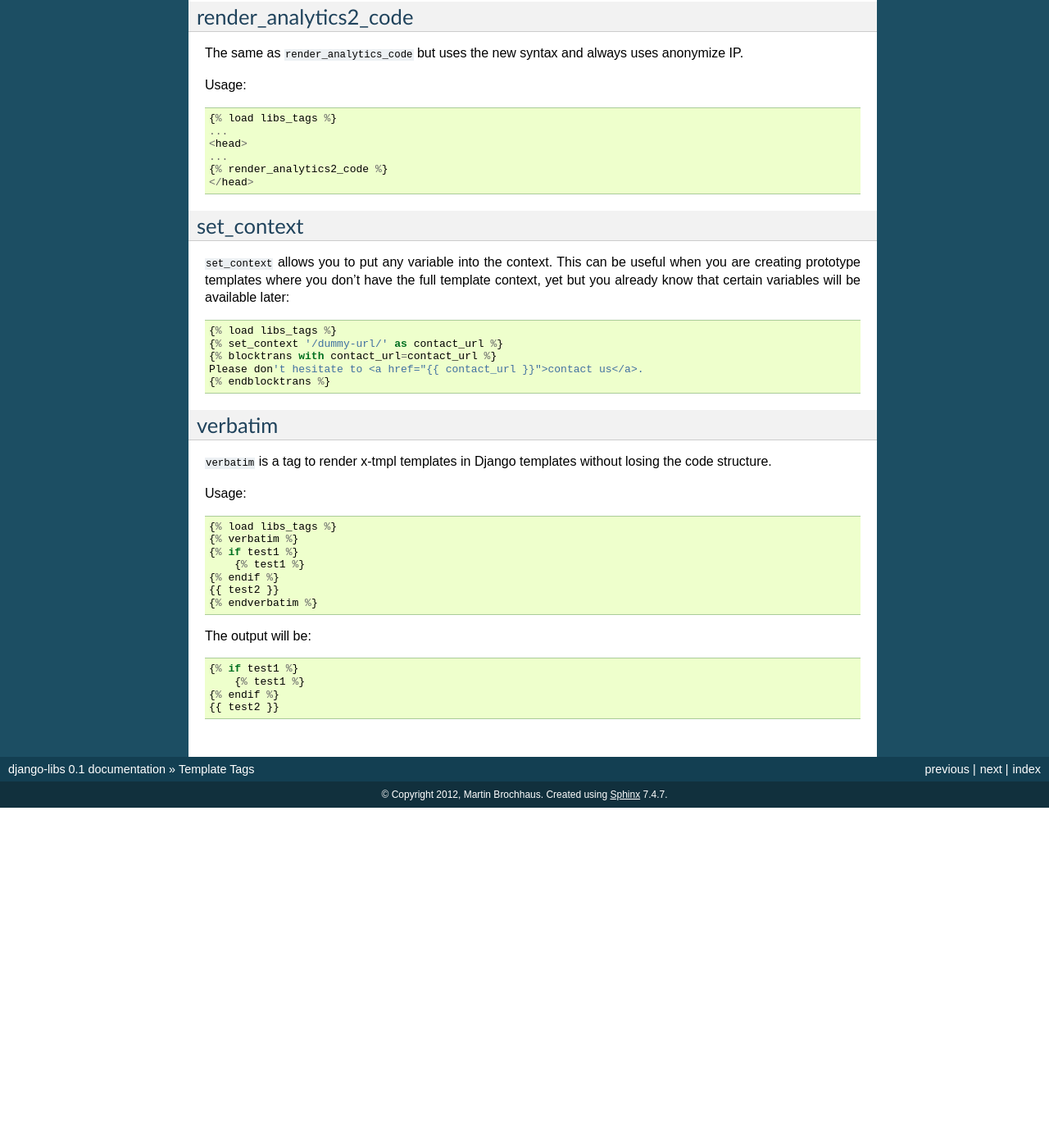
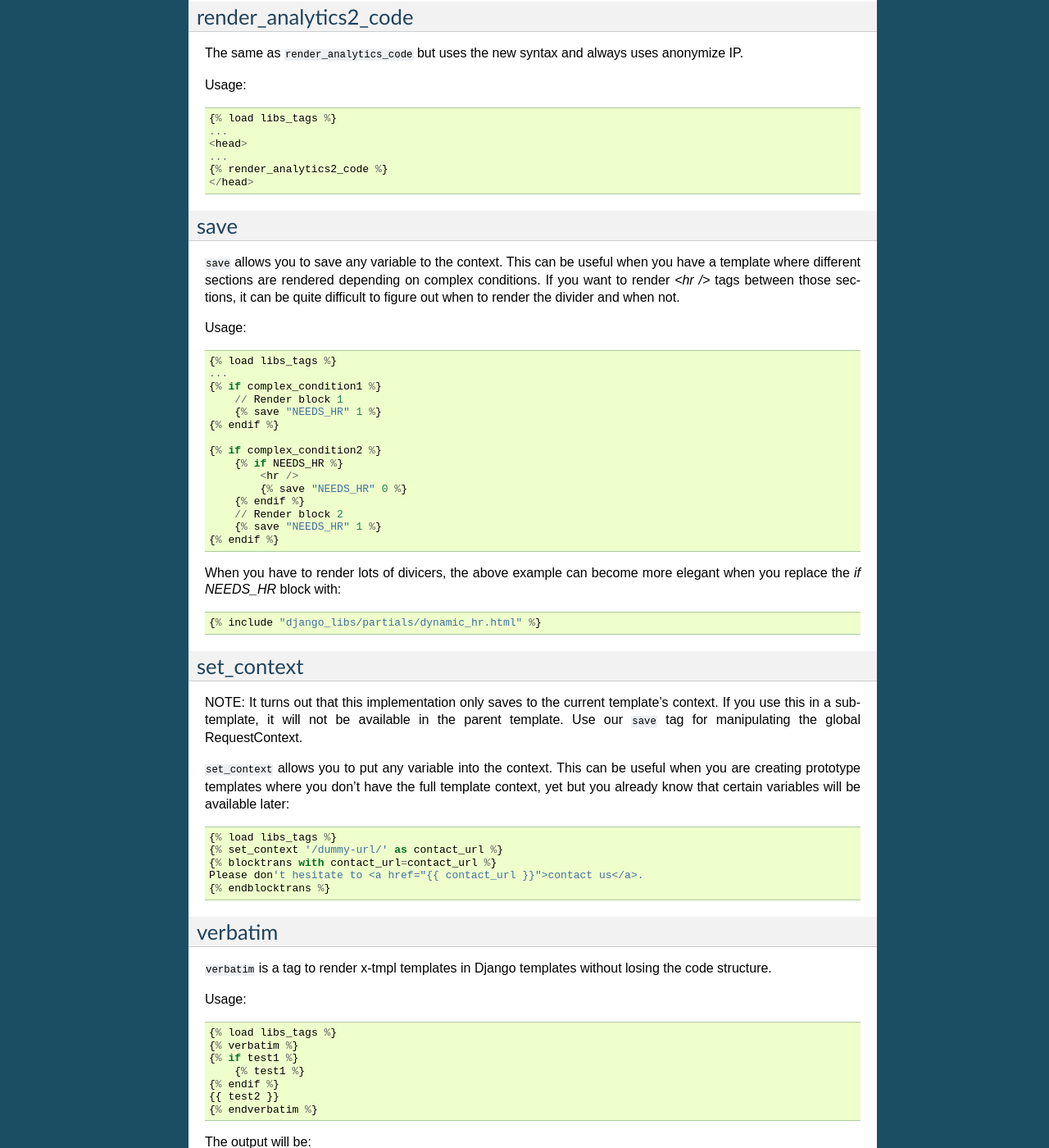
Before and after one commit to bitlabstudio/django-libs, a Sphinx documentation site: the page built from docs/libs_tags.rst, in a window 1280 px wide and 1400 px high, scrolled down 5088 px. Shown: the whole window at 82% size. Built offline with Sphinx 7.4.7, drawn with Linux system fonts in a browser that asks for light colours; formulas are drawn with MathJax 3; before the commit the page ends 6073 px from its top, so only the background shows below that.

Commit message:
Added save templatetag and dynamic_hr partial template

```diff
--- a/CHANGELOG.txt
+++ b/CHANGELOG.txt
@@ -1,4 +1,6 @@
 === (ongoing) ===
+
+- Added save templatetag and dynamic_hr partial template
 
 === 1.35.2 ===
 
--- a/docs/libs_tags.rst
+++ b/docs/libs_tags.rst
@@ -321,8 +321,46 @@ Usage::
     </head>
 
 
+save
+----
+
+``save`` allows you to save any variable to the context. This can be useful
+when you have a template where different sections are rendered
+depending on complex conditions. If you want to render `<hr />` tags between
+those sections, it can be quite difficult to figure out when to render the
+divider and when not.
+
+Usage::
+
+    {% load libs_tags %}
+    ...
+    {% if complex_condition1 %}
+        // Render block 1
+        {% save "NEEDS_HR" 1 %}
+    {% endif %}
+
+    {% if complex_condition2 %}
+        {% if NEEDS_HR %}
+            <hr />
+            {% save "NEEDS_HR" 0 %}
+        {% endif %}
+        // Render block 2
+        {% save "NEEDS_HR" 1 %}
+    {% endif %}
+
+When you have to render lots of divicers, the above example can become more
+elegant when you replace the `if NEEDS_HR` block with::
+
+    {% include "django_libs/partials/dynamic_hr.html" %}
+
+
 set_context
 -----------
+
+NOTE: It turns out that this implementation only saves to the current
+template's context. If you use this in a sub-template, it will not be available
+in the parent template. Use our ``save`` tag for manipulating the global
+RequestContext.
 
 ``set_context`` allows you to put any variable into the context. This can be
 useful when you are creating prototype templates where you don't have the full
```
Also changed, not shown: 2 other files.
